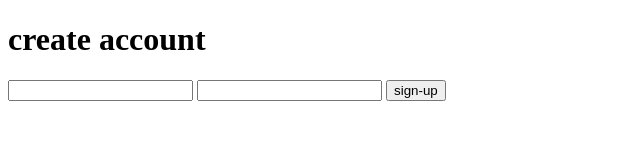
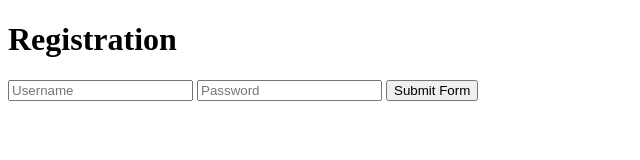
Before and after one commit to SaiSivaKumar-0906/backend, a website: page login-copy/login/index.html in a window 1280 px wide. Shown: the whole page, without its empty margins (0-640 px from the left). Drawn offline with Linux system fonts and the light colour scheme.

Commit message:
Update index.html

```diff
--- a/login-copy/login/index.html
+++ b/login-copy/login/index.html
@@ -7,10 +7,11 @@
     <title>Document</title>
 </head>
 <body>
-  <h1>create account</h1>
-   <input type="text"  id="username"  autocomplete="off">
-   <input type="password" id="password" autocomplete="off">
-   <button id="submit">sign-up</button>
- <script src="/login/login.js"></script>
+  <h1>Registration</h1>
+		<form id="reg-form">
+			<input type="text" autocomplete="off" id="username" placeholder="Username" />
+			<input type="password" autocomplete="off" id="password" placeholder="Password" />
+			<input type="submit" value="Submit Form" />
+		</form>
 </body>
 </html>
```
